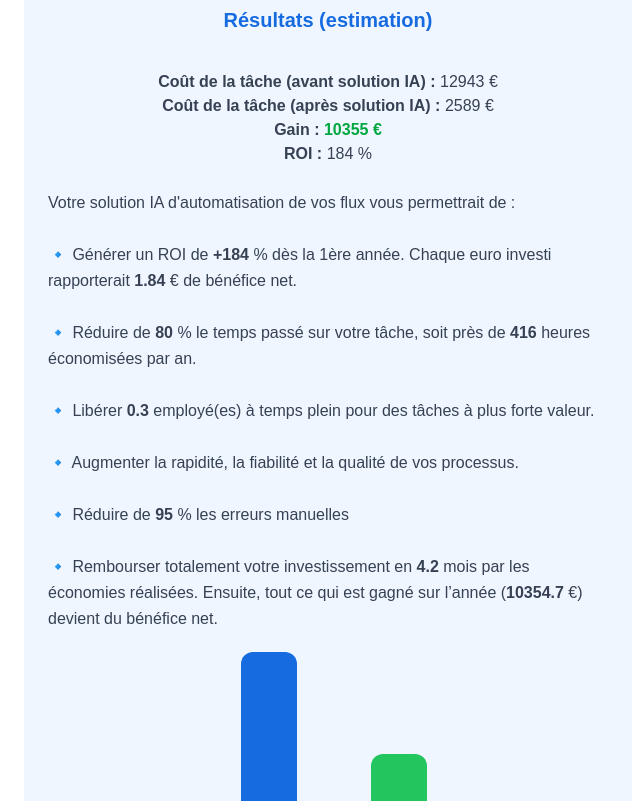
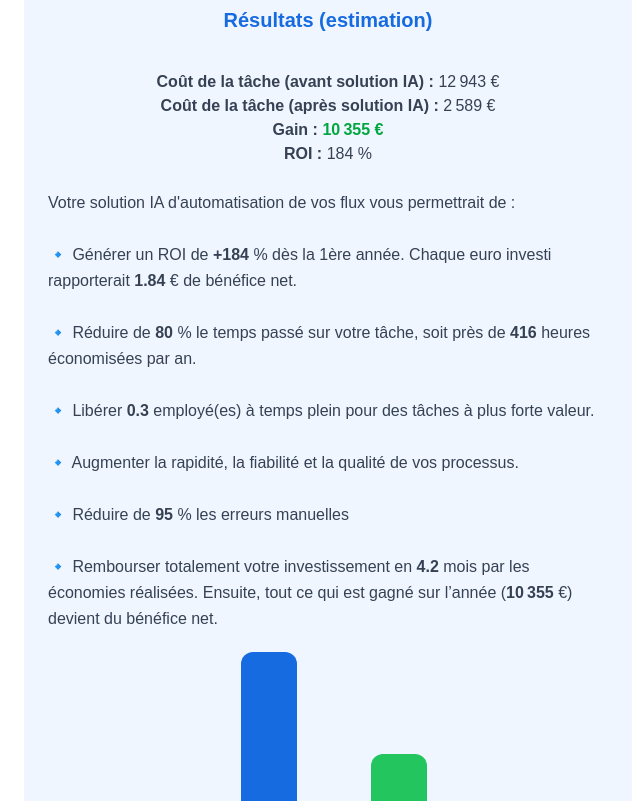
Before and after one commit to Liverstone999/ia-qelium, a Next.js app: page /simulateur in a window 1280 px wide. Shown: the part 420-1221 px from the top of the page, without its empty margins (312-952 px from the left). Built offline with nearby package versions, Linux system fonts and the light colour scheme.

Commit message:
Modifications simulateur : mise à jour page.tsx

```diff
--- a/app/simulateur/page.tsx
+++ b/app/simulateur/page.tsx
@@ -80,11 +80,11 @@ export default function Simulateur() {
             Résultats (estimation)<br></br><br></br>
           </h2>
           <p className="text-gray-700">
-            <strong>Coût de la tâche (avant solution IA)  :</strong> {coutActuel.toFixed(0)} €<br />
-            <strong>Coût de la tâche (après solution IA) :</strong> {coutApresAuto.toFixed(0)} €<br />
+            <strong>Coût de la tâche (avant solution IA)  :</strong> {coutActuel.toLocaleString('fr-FR', { maximumFractionDigits: 0 })} €<br />
+            <strong>Coût de la tâche (après solution IA) :</strong> {coutApresAuto.toLocaleString('fr-FR', { maximumFractionDigits: 0 })} €<br />
             <strong>Gain :</strong>{" "}
             <span className="text-green-600 font-bold">
-              {economie.toFixed(0)} €
+              {economie.toLocaleString('fr-FR', { maximumFractionDigits: 0 })} €
             </span><br />
             <strong>ROI :</strong> {roi.toFixed(0)} %<br></br>
             <br/>
@@ -97,7 +97,7 @@ export default function Simulateur() {
             🔹 Libérer <strong>{etpEco}</strong> employé(es) à temps plein pour des tâches à plus forte valeur.<br></br><br></br>
             🔹 Augmenter la rapidité, la fiabilité et la qualité de vos processus.<br></br><br></br>
             🔹 Réduire de <strong>95</strong> % les erreurs manuelles<br></br><br></br>
-            🔹 Rembourser totalement votre investissement en <strong>{delaiROI}</strong> mois par les économies réalisées. Ensuite, tout ce qui est gagné sur l’année (<strong>{ecoAn}</strong> €) devient du bénéfice net.
+            🔹 Rembourser totalement votre investissement en <strong>{delaiROI}</strong> mois par les économies réalisées. Ensuite, tout ce qui est gagné sur l’année (<strong>{ecoAn.toLocaleString('fr-FR', { maximumFractionDigits: 0 })}</strong> €) devient du bénéfice net.
           </p>
           <br></br>
           {/* Graphique — container en px pour garantir visibilité */}
```
